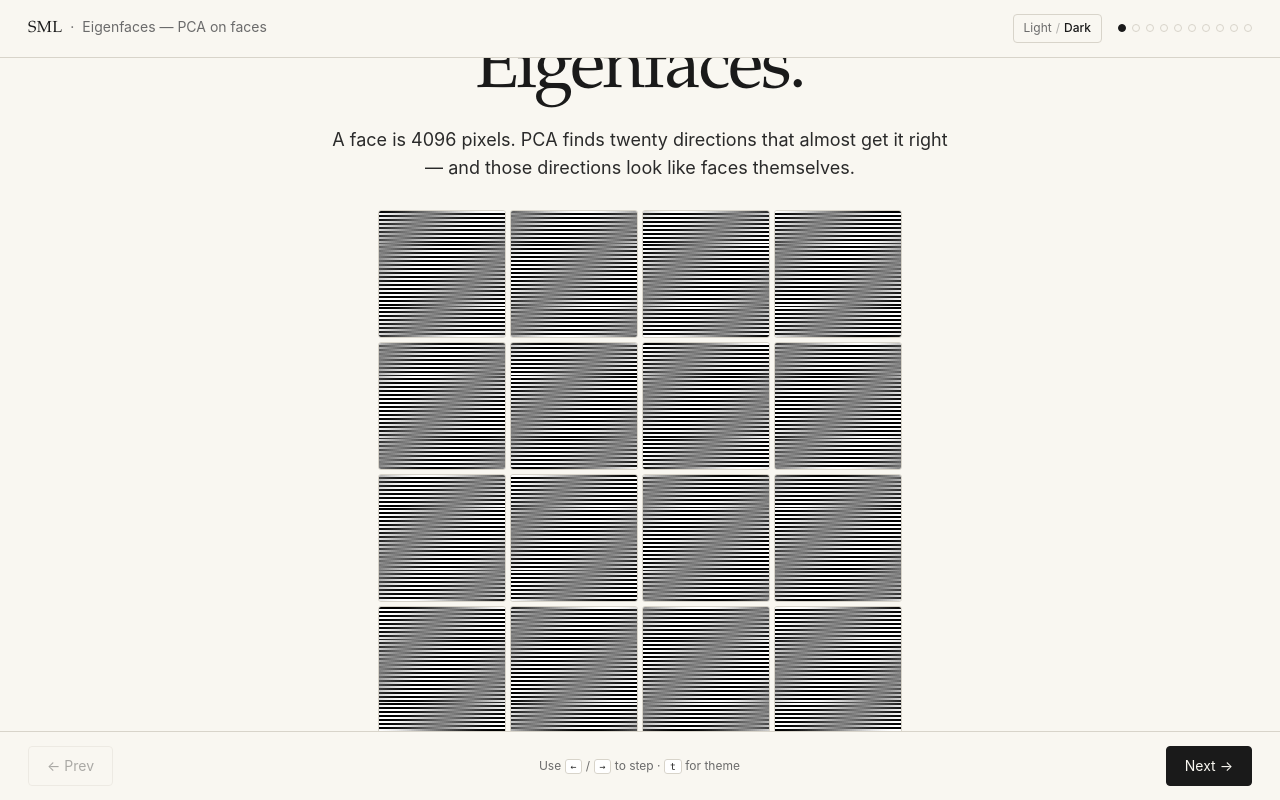
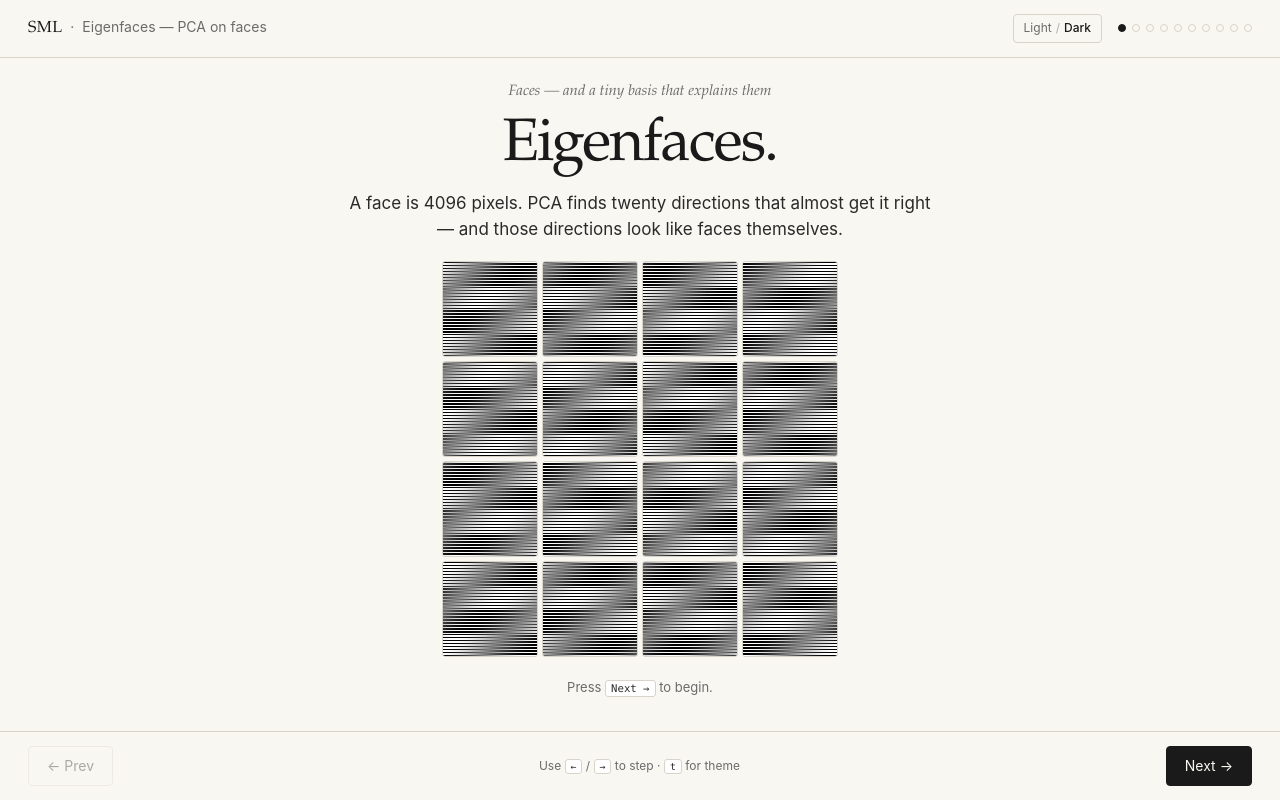
Before and after one commit to sml-fs26/pca-kmeans-rf, a plain HTML site: page eigenfaces-pca/index.html in a window 1280 px wide. Drawn offline with Linux system fonts and the light colour scheme; no server answers; animation ran at ten frames a second.

Commit message:
fix hero crop: shrink teaser tiles, allow scenes to scroll
Hero stack exceeded stage height on common laptop sizes (1366×768
clipped ~150 px). Smaller h1 clamp + scale 1.5 face teaser + tighter
.scene padding fits cleanly. .scene now has overflow-y: auto as a
safety net so future scenes that overflow stay readable instead of
being clipped by .stage.

Co-Authored-By: Claude Opus 4.7 (1M context) <noreply@anthropic.com>

```diff
--- a/eigenfaces-pca/css/scene0.css
+++ b/eigenfaces-pca/css/scene0.css
@@ -1,16 +1,20 @@
 /* Scene 0 — hero */
 .scene-hero { justify-content: center; align-items: center; text-align: center; }
-.hero-layout { display: flex; align-items: center; justify-content: center; }
+.hero-layout { display: flex; align-items: center; justify-content: center; flex: 1; min-height: 0; }
 .hero-stack {
   display: flex; flex-direction: column; align-items: center;
-  gap: 16px; max-width: 760px;
+  gap: 12px; max-width: 720px;
 }
 .hero-overtitle {
   font-family: "Iowan Old Style", "Palatino", Georgia, serif;
-  font-style: italic; color: var(--muted); font-size: 16px; margin: 0;
+  font-style: italic; color: var(--muted); font-size: 15px; margin: 0;
 }
-.hero-title { margin: 0; }
-.hero-subtitle { color: var(--ink-soft); font-size: 18px; max-width: 56ch; margin: 0; }
-.hero-teaser { margin-top: 12px; }
+.hero-title {
+  margin: 0;
+  font-size: clamp(34px, 5vw, 60px);
+  line-height: 1.05;
+}
+.hero-subtitle { color: var(--ink-soft); font-size: 17px; max-width: 56ch; margin: 0; }
+.hero-teaser { margin-top: 6px; }
 .hero-grid { gap: 4px !important; }
-.hero-cta { color: var(--muted); font-size: 14px; margin-top: 12px; }
+.hero-cta { color: var(--muted); font-size: 13px; margin-top: 8px; }
--- a/eigenfaces-pca/css/style.css
+++ b/eigenfaces-pca/css/style.css
@@ -185,12 +185,14 @@ kbd {
 .scene {
   position: absolute;
   inset: 0;
-  padding: 28px 48px;
+  padding: 20px 36px;
   opacity: 0;
   pointer-events: none;
   transition: opacity var(--t-med);
   display: flex;
   flex-direction: column;
+  overflow-y: auto;
+  overflow-x: hidden;
 }
 
 .scene.active { opacity: 1; pointer-events: auto; }
--- a/eigenfaces-pca/js/scenes/scene0.js
+++ b/eigenfaces-pca/js/scenes/scene0.js
@@ -44,7 +44,7 @@ window.scenes.scene0 = function (root) {
   const N_TILES = 16;
   const tiles = [];
   for (let i = 0; i < N_TILES; i++) {
-    const c = FaceCanvas.create(teaser, { w: 64, h: 64, scale: 2 });
+    const c = FaceCanvas.create(teaser, { w: 64, h: 64, scale: 1.5 });
     tiles.push(c);
   }
 
```
